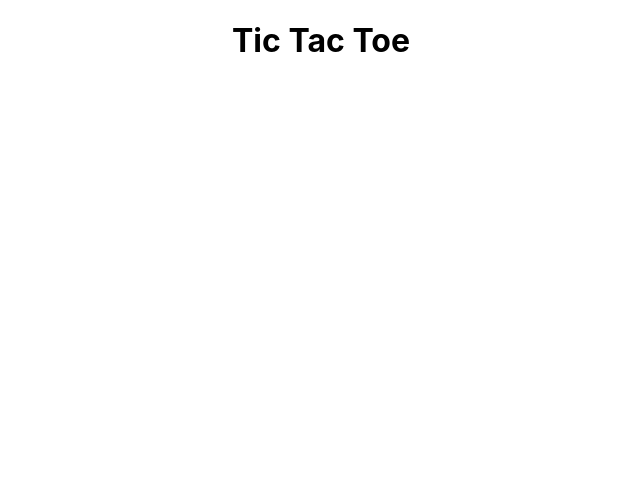
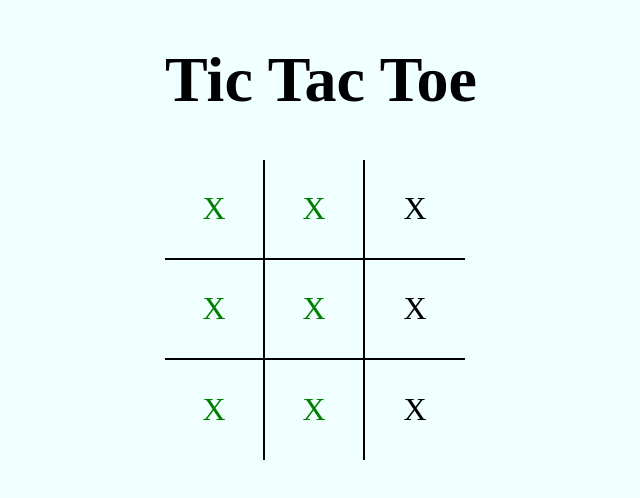
Before and after one commit to carlosprieto2023/react-tic-tac-toe, a React (Create React App) app: page / in a window 1280 px wide. Shown: the top 498 px of the page, without its empty margins (319-959 px from the left). Built offline with nearby package versions, Linux system fonts and the light colour scheme.

Commit message:
Adds board, title and tiles

```diff
--- a/src/App.css
+++ b/src/App.css
@@ -1,38 +1,29 @@
-.App {
-  text-align: center;
-}
-
-.App-logo {
-  height: 40vmin;
-  pointer-events: none;
-}
-
-@media (prefers-reduced-motion: no-preference) {
-  .App-logo {
-    animation: App-logo-spin infinite 20s linear;
-  }
-}
-
-.App-header {
-  background-color: #282c34;
-  min-height: 100vh;
+body {
+  background-color: azure;
   display: flex;
   flex-direction: column;
   align-items: center;
+  font-family: Cinzel;
+}
+h1 {
+  font-size: 4em;
+}
+.board-container {
+  display: grid;
+  grid-template-columns: repeat(3, 100px);
+  grid-template-rows: repeat(3, 100px);
+}
+.tile-container {
+  display: flex;
+  flex-direction: column;
   justify-content: center;
-  font-size: calc(10px + 2vmin);
-  color: white;
+  align-items: center;
+  font-size: 2em;
 }
-
-.App-link {
-  color: #61dafb;
+.border-right {
+  border-right: 2px solid black;
+  color: green;
 }
-
-@keyframes App-logo-spin {
-  from {
-    transform: rotate(0deg);
-  }
-  to {
-    transform: rotate(360deg);
-  }
+.border-bottom {
+  border-bottom: 2px solid black;
 }
--- /dev/null
+++ b/src/components/Board.jsx
@@ -0,0 +1,19 @@
+import Tile from "./Tile"
+
+
+
+export default function Board() {
+    return(
+        <div className="board-container">
+            <Tile className="border-right border-bottom tile-container" />
+            <Tile className="border-right border-bottom tile-container" />
+            <Tile className="border-bottom tile-container" />
+            <Tile className="border-right border-bottom tile-container" />
+            <Tile className="border-right border-bottom tile-container" />
+            <Tile className="border-bottom tile-container" />
+            <Tile className="border-right tile-container" />
+            <Tile className="border-right tile-container" />
+            <Tile className="tile-container" />
+        </div>
+    )
+}
--- a/src/components/TicTacToe.jsx
+++ b/src/components/TicTacToe.jsx
@@ -1,7 +1,10 @@
-export default function TicTacToe() {
+import Board from "./Board"
+
+export default function TicTacToe({ className }) {
     return(
         <div>
             <h1>Tic Tac Toe</h1>
+            <Board className={className}/>
         </div>
     )
 }
--- /dev/null
+++ b/src/components/Tile.jsx
@@ -0,0 +1,5 @@
+export default function Tile({ className }) {
+    return(
+        <div className={className}>X</div>
+    )
+}
```
